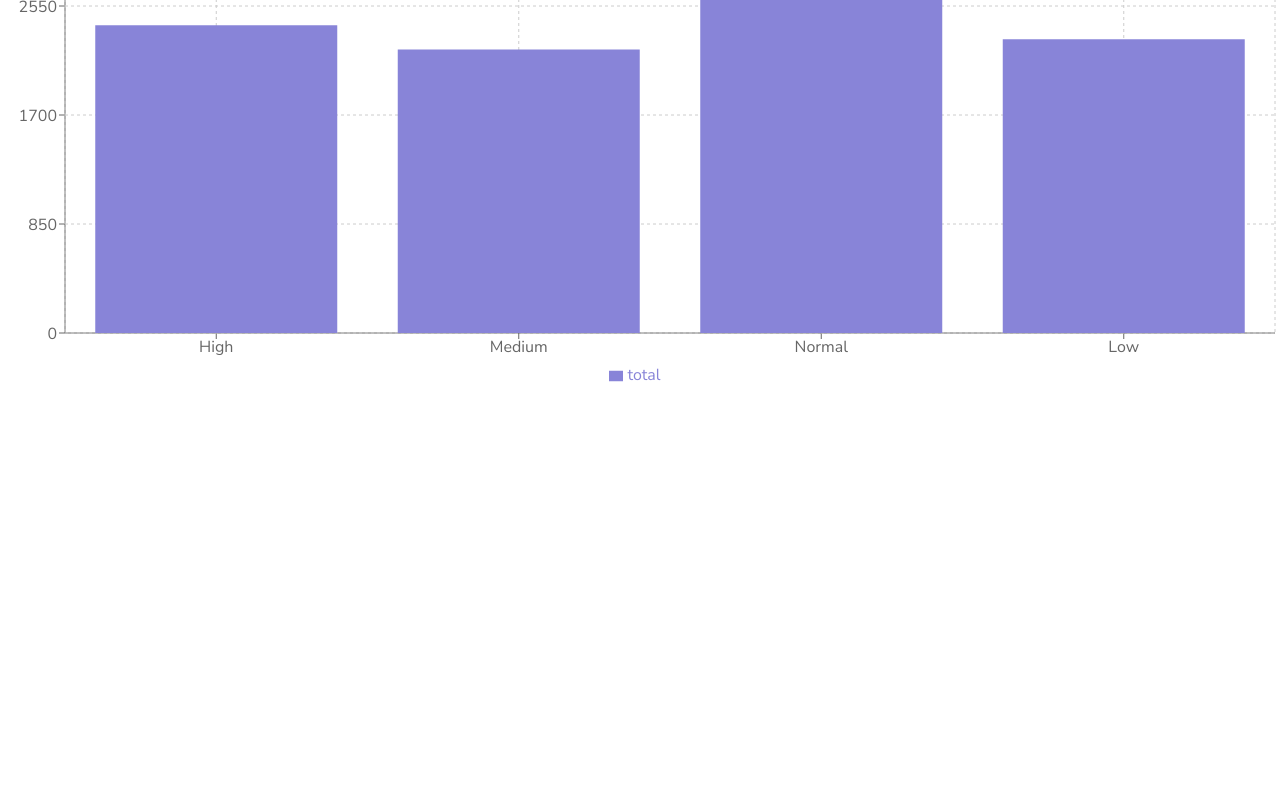
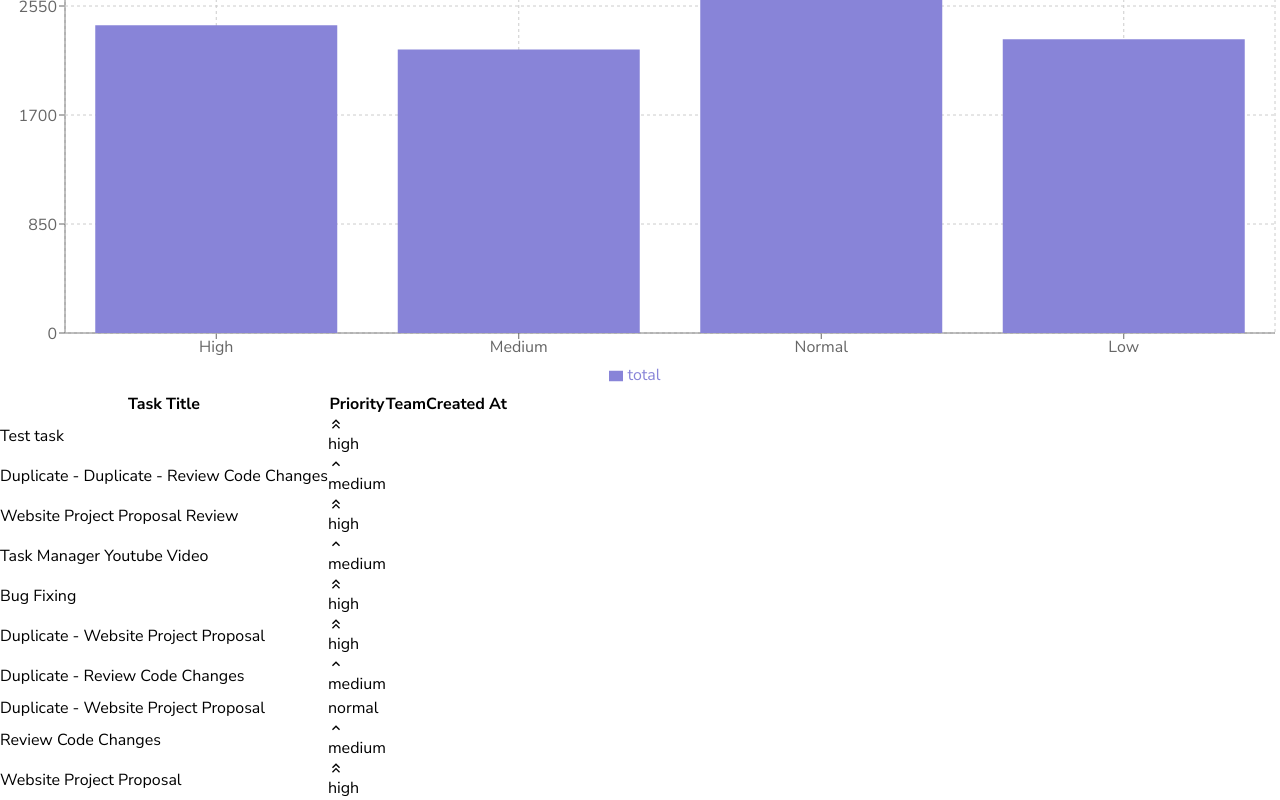
Before and after one commit to YashGuptadev21/FocusNode, a React (Vite) app: page /dashboard in a window 1280 px wide. Shown: the part 820-1620 px from the top of the page. Before the commit the page ends 1212 px from the top, so only its background shows below. Built offline with nearby package versions, Linux system fonts and the light colour scheme.

Commit message:
Initial commit

```diff
--- /dev/null
+++ b/src/components/UserInfo.jsx
@@ -0,0 +1,9 @@
+import React from 'react'
+
+const UserInfo = () => {
+  return (
+    <div>UserInfo</div>
+  )
+}
+
+export default UserInfo
--- a/src/pages/dashboard.jsx
+++ b/src/pages/dashboard.jsx
@@ -1,7 +1,7 @@
 import React, { useEffect } from "react";
 import {
   MdAdminPanelSettings,
-//   MdKeyBoardArrowDown,
+  MdKeyboardArrowDown,
   MdKeyboardArrowUp,
   MdKeyboardDoubleArrowUp,
 } from "react-icons/md";
@@ -12,6 +12,81 @@
 import { summary } from "../assets/data";
 import clsx from "clsx";
 import Chart from "../components/Chart";
+import { tasks } from "../assets/data";
+import { BGS, PRIORITYSTYLES, TASK_TYPE } from "../utils";
+import UserInfo from "../components/UserInfo";
+
+const TaskTable = ({ tasks }) => {
+  const ICONS = {
+    high: <MdKeyboardDoubleArrowUp />,
+    medium: <MdKeyboardArrowUp />,
+    low: <MdKeyboardArrowDown />,
+  };
+
+  const TableHeader = () => (
+    <thead className="border-b border-gray-300">
+      <tr className="text-black text-left">
+        <th className="py-2">Task Title</th>
+        <th className="py-2">Priority</th>
+        <th className="py-2">Team</th>
+        <th className="py-2 hidden md:block">Created At</th>
+      </tr>
+    </thead>
+  );
+  const TableRow = ({ task }) => (
+    <tr className="border-b border-gray-300 text-gray-600 hover:bg-gray-300/10">
+      <td className="py-2 ">
+        <div className="flex items-center gap-2">
+          <div
+            className={clsx("w-4 h-4 rounded-full", TASK_TYPE[task.stage])}
+          ></div>
+          <p className="text-base text-black">{task.title}</p>
+        </div>
+      </td>
+      <td className="py-2">
+        <div className="flex gap-1 items-center">
+          <span
+            className={clsx(
+              "text-lg",
+              PRIORITYSTYLES[TASK_TYPE.PRIORITYSTYLES]
+            )}
+          >
+            {ICONS[task.priority]}
+          </span>
+          <span className="capitalize">{task.priority}</span>
+        </div>
+      </td>
+      <td className="py-2">
+        <div className="flex">
+          {task.team.map((m, index) => {
+            <div
+              key={index}
+              className={clsx(
+                "w-7 h-7 rounded-full text-white flex items-center justify-centertext-sm -m-1"
+              ,BGS[index % BGS.length])}
+            >
+               <UserInfo user={m}/>
+            </div>;
+          })}
+        </div>
+      </td>
+    </tr>
+  );
+  return (
+    <>
+      <div className="w-full md:w-3/3 bg-white px-2 md:px-4 pt-4 pb-4 shadow-md rounded">
+        <table className="w-full">
+          <TableHeader />
+          <tbody>
+            {tasks?.map((task, id) => (
+              <TableRow key={id} task={task} />
+            ))}
+          </tbody>
+        </table>
+      </div>
+    </>
+  );
+};
 
 const DashBoard = () => {
   const totals = summary.tasks;
@@ -47,7 +122,7 @@
     },
   ];
 
-  const Card = ({label,count,bg,icon}) => {
+  const Card = ({ label, count, bg, icon }) => {
     return (
       <div className="w-full h-32 bg-white p-5 shadow-md rounded-md flex items-center justify-between">
         <div className="h-full flex flex-1 flex-col justify-between">
@@ -55,13 +130,17 @@
           <span className="text-2xl font-semibold">{count}</span>
           <span className="text-sm text-gray-400">{"110 last month"}</span>
         </div>
-      <div className={clsx("w-10 h-10 rounded-full items-center justify-center text-white",bg)}>
+        <div
+          className={clsx(
+            "w-10 h-10 rounded-full items-center justify-center text-white",
+            bg
+          )}
+        >
           {icon}
         </div>
       </div>
-
-   )
-  }
+    );
+  };
   return (
     <div>
       <div className="h-full py-4">
@@ -71,8 +150,13 @@
           ))}
         </div>
         <div className="w-full bg-white my-16 p-4 rounded shadow-sm">
-         <h4 className="text-xl text-gray-600 font-semibold">Chart By Priority</h4>
+          <h4 className="text-xl text-gray-600 font-semibold">
+            Chart By Priority
+          </h4>
           <Chart />
+        </div>
+        <div className="w-full flex flex-col md:flex-row gap-4 2xl:gap-10 py-8">
+          <TaskTable tasks={summary.last10Task} />
         </div>
       </div>
     </div>
--- a/src/pages/login.jsx
+++ b/src/pages/login.jsx
@@ -19,9 +19,9 @@
     console.log("data");
   };
 
-  useEffect(() => {
-    user && navigate("/dashboard");
-  }, [user]);
+  // useEffect(() => {
+  //   user && navigate("/dashboard");
+  // }, [user]);
   return (
     <div className="w-full min-h-screen flex items-center justify-center flex-col lg:flex-row bg-[#f3f4f6]">
       <div className="w-full md:w-auto flex gap-0 md:gap-40 flex-col md:flex-row items-center justify-center">
```
Lines whose indentation alone changed are shown as unchanged.
